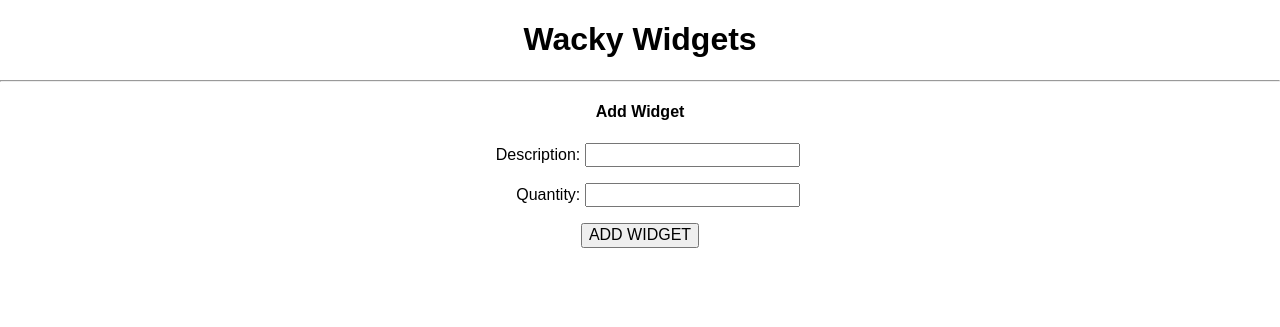
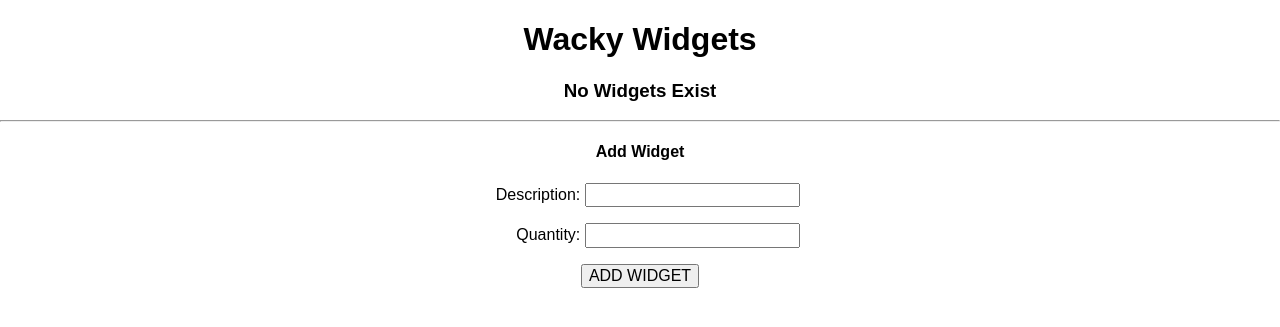
Before and after one commit to aaronl647/unit-3-assessment, a Django app: template wackywidgets/main_app/templates/main.html in a window 1280 px wide. Shown: the top 327 px of the page. Run offline with Django 3.2, Linux system fonts and the light colour scheme; the template is opened without the code that fills it: values that come from a table or form of the project are taken from there, others are empty; data comes from the database, SQL or seed files in the repository; both versions use the stored data as it was after the commit; some libraries are stand-ins or nearby versions.

Commit message:
final app

```diff
--- a/wackywidgets/main_app/templates/main.html
+++ b/wackywidgets/main_app/templates/main.html
@@ -40,6 +40,7 @@
         </tbody>
     </table>
     {% else %}
+    <h3>No Widgets Exist</h3>
     {% endif %}
     <hr>
     <h4>Add Widget</h4>
```
Also changed, not shown: wackywidgets/db.sqlite3.
